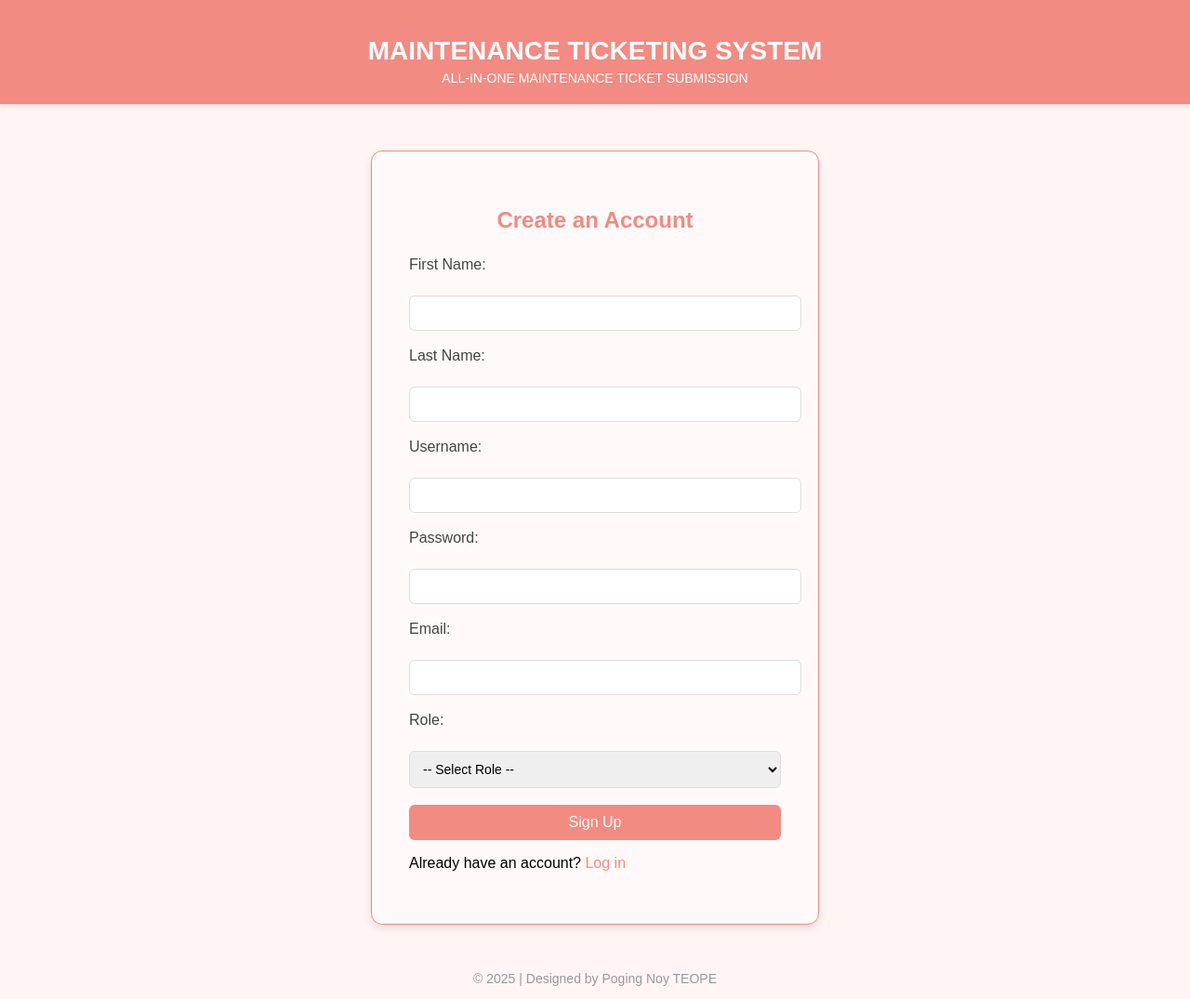
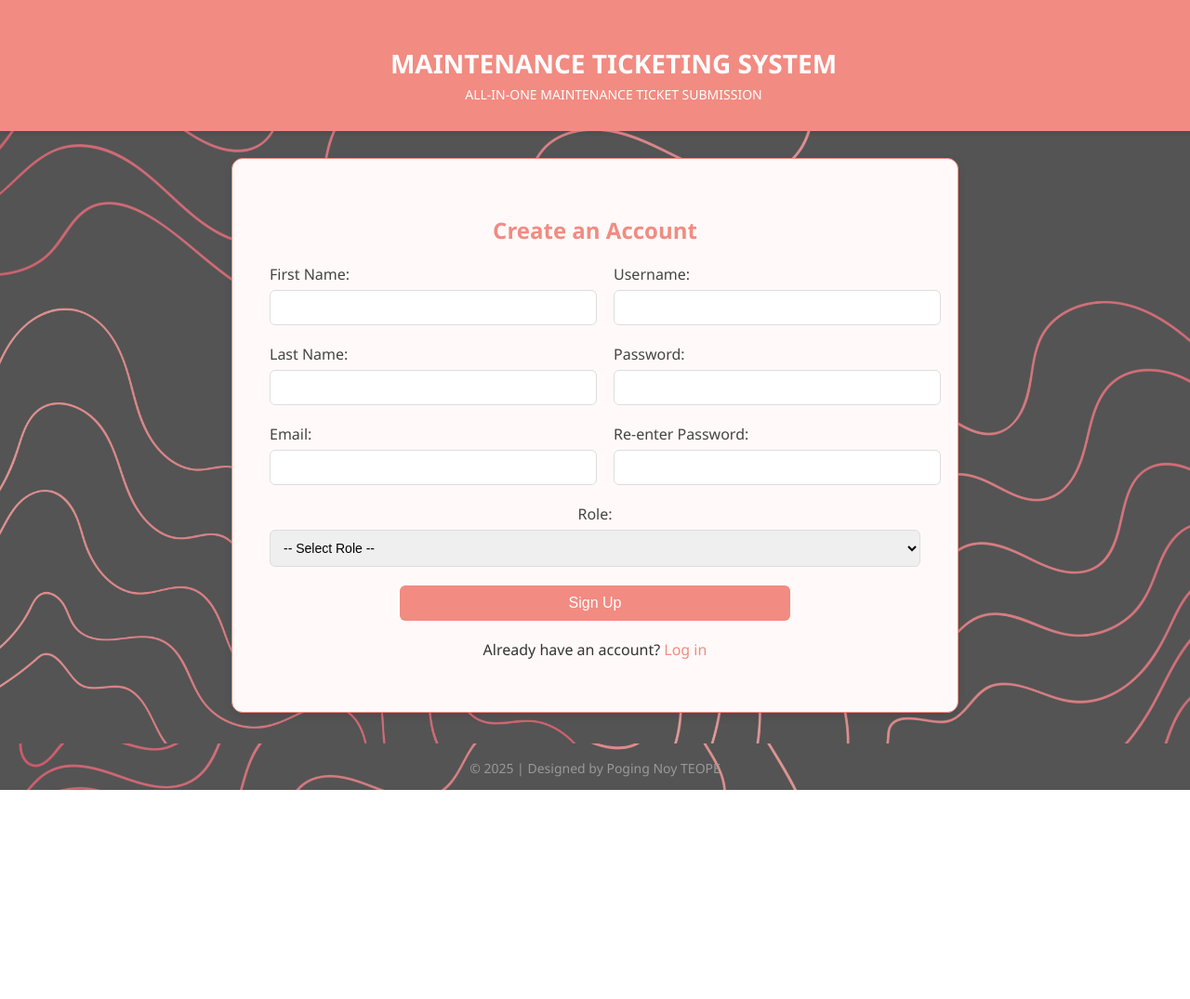
Before and after one commit to KhastG/PythonProject-MRS-, a Flask app: page /signup in a window 1280 px wide. Shown: the whole page at 93% size. After the commit the page ends 850 px from the top, so only its background shows below. Run offline with Flask 3, Linux system fonts and the light colour scheme; parts of the project's set-up code (start-up, migrations or seed data) failed here and were passed over.

Commit message:
background pictures and improved UIX for the signup webpage code

```diff
--- a/static/signup.css
+++ b/static/signup.css
@@ -1,10 +1,16 @@
+body::-webkit-scrollbar {
+    display: none;
+}
+
 body {
+  background: url('website_images/ticketing-background.png') no-repeat center center fixed;
+  background-size: cover;
+  font-family: 'Segoe UI', Tahoma, Geneva, Verdana, sans-serif;
+  color: #333;
+  text-align: center;
   margin: 0;
-  padding: 0;
-  font-family: "Poppins", sans-serif;
-  background-color: #fff5f5;
+  padding-top: 120px;
   opacity: 0;
-  transition: opacity 0.5s ease;
   transform: translateX(30px);
   transition: opacity 0.6s ease, transform 0.6s ease;
 }
@@ -19,24 +25,54 @@
   transform: translateX(-30px);
 }
 
-/* Center the form vertically */
+header {
+  position: fixed;
+  top: 0;
+  left: 0;
+  width: 100%;
+  background-color: #f28b82;
+  color: white;
+  text-align: center;
+  padding: 30px 20px;
+  box-shadow: 0 2px 6px rgba(0, 0, 0, 0.1);
+  z-index: 1000;
+}
+
+.title h1 {
+  font-size: 28px;
+  margin-bottom: 5px;
+}
+
+.title p {
+  font-size: 14px;
+  margin: 0;
+}
+
 .form-box {
-  max-width: 400px;
-  margin: 50px auto; /* adds nice top spacing */
+  max-width: 700px;
+  margin: 50px auto;
   background: #fffaf9;
-  padding: 40px;
+  padding: 40px 40px 40px 40px;
   border-radius: 12px;
   box-shadow: 0 4px 10px rgba(0, 0, 0, 0.1);
   border: 1px solid #f28b82;
 }
 
 .form-box h2 {
-  text-align: center;
   color: #f28b82;
-  margin-bottom: 25px;
 }
 
-/* Labels & inputs */
+.form-grid {
+  display: grid;
+  grid-template-columns: 1fr 1fr;
+  gap: 20px 40px;
+  margin-bottom: 20px;
+}
+
+.form-group {
+  text-align: left;
+}
+
 label {
   display: block;
   margin-bottom: 6px;
@@ -58,29 +94,30 @@
   box-shadow: 0 0 4px rgba(242, 139, 130, 0.4);
 }
 
-/* Button styling */
+.centered-fields {
+  margin-top: 20px;
+  text-align: center;
+}
+
 button {
   background-color: #f28b82;
   color: white;
   border: none;
   padding: 10px 0;
-  width: 100%;
+  width: 60%;
   border-radius: 6px;
   font-size: 16px;
   cursor: pointer;
   transition: background 0.3s;
+  margin-top: 20px;
 }
 
 button:hover {
   background-color: #e57368;
 }
 
-/* Footer */
-footer {
-  text-align: center;
-  margin-top: 40px;
-  color: #999;
-  font-size: 14px;
+.login-text {
+  margin-top: 20px;
 }
 
 a {
@@ -92,21 +129,9 @@
   text-decoration: underline;
 }
 
-/* Header styling */
-header {
+footer {
   text-align: center;
-  background-color: #f28b82;
-  color: white;
-  padding: 30px 20px;
-  box-shadow: 0 2px 6px rgba(0,0,0,0.1);
+  margin-top: 40px;
+  color: #999;
+  font-size: 14px;
 }
-
-.title h1 {
-  font-size: 28px;
-  margin-bottom: 5px;
-}
-
-.title p {
-  font-size: 14px;
-  margin: 0;
-}
--- a/static/signup.js
+++ b/static/signup.js
@@ -1,36 +1,54 @@
 document.addEventListener("DOMContentLoaded", function() {
-    requestAnimationFrame(() => {
-    document.body.classList.add("fade-in");
-  });
+  requestAnimationFrame(() => document.body.classList.add("fade-in"));
 
-  // Add fade-out + slide transition when navigating links
   document.querySelectorAll("a").forEach(link => {
     if (link.hostname === window.location.hostname) {
       link.addEventListener("click", e => {
         e.preventDefault();
         document.body.classList.remove("fade-in");
         document.body.classList.add("fade-out");
-        setTimeout(() => {
-          window.location.href = link.href;
-        }, 500); // matches the CSS transition duration
+        setTimeout(() => { window.location.href = link.href; }, 500);
       });
     }
   });
-    const form = document.getElementById("signupForm");
+
+  const form = document.getElementById("signupForm");
+  if (form) {
     form.addEventListener("submit", function(e) {
+      const username = document.getElementById("username")?.value.trim();
+      const email = document.getElementById("email")?.value.trim();
+      const password = document.getElementById("password")?.value.trim();
+
+      if (!username || !email || !password) {
         e.preventDefault();
+        alert("All fields are required!");
+        return;
+      }
+    });
+  }
 
-        const username = document.getElementById("username").value.trim();
-        const email = document.getElementById("email").value.trim();
-        const password = document.getElementById("password").value.trim();
+  const roleSelect = document.getElementById("role");
+  const maintenanceDiv = document.getElementById("maintenanceTypeDiv");
+  const maintenanceSelect = document.getElementById("maintenanceType");
 
-        if (!username || !email || !password) {
-            alert("All fields are required!");
-            return;
-        }
+  if (roleSelect && maintenanceDiv && maintenanceSelect) {
+    if (roleSelect.value === "maintenance") {
+      maintenanceDiv.style.display = "block";
+      maintenanceSelect.disabled = false;
+    } else {
+      maintenanceDiv.style.display = "none";
+      maintenanceSelect.disabled = true;
+    }
 
-        console.log("Submitting:", { username, email, password });
-
-        form.submit();
+    roleSelect.addEventListener("change", () => {
+      if (roleSelect.value === "maintenance") {
+        maintenanceDiv.style.display = "block";
+        maintenanceSelect.disabled = false;
+      } else {
+        maintenanceDiv.style.display = "none";
+        maintenanceSelect.disabled = true;
+        maintenanceSelect.value = "";
+      }
     });
+  }
 });
--- a/templates/admin_dashboard.html
+++ b/templates/admin_dashboard.html
@@ -5,7 +5,7 @@
     <title>Admin Dashboard</title>
     <link rel="stylesheet" href="{{ url_for('static', filename='dashboard.css') }}">
     <link href="https://cdn.jsdelivr.net/npm/bootstrap@5.3.3/dist/css/bootstrap.min.css" rel="stylesheet">
-    <link rel="icon" type="image/png" href="{{ url_for('static', filename='maintenance_ticket.png') }}">
+    <link rel="icon" type="image/png"  href="{{ url_for('static', filename='website_images/maintenance_ticket.png') }}">
 </head>
 <body>
 <header style="background-color:#f28b82; color: white; padding: 20px;">
--- a/templates/dashboard.html
+++ b/templates/dashboard.html
@@ -2,10 +2,9 @@
 <html lang="en">
 <head>
     <title>Employee Dashboard</title>
-    <link rel="stylesheet" href="{{ url_for('static', filename='dashboard.css') }}"> <!-- Universal CSS url-->
+    <link rel="stylesheet" href="{{ url_for('static', filename='dashboard.css') }}">
     <link href="https://cdn.jsdelivr.net/npm/bootstrap@5.3.3/dist/css/bootstrap.min.css" rel="stylesheet">
-    <!-- Bootstrap for card view-->
-    <link rel="icon" type="image/png" href="{{ url_for('static', filename='maintenance_ticket.png') }}">
+    <link rel="icon" type="image/png"  href="{{ url_for('static', filename='website_images/maintenance_ticket.png') }}">
 </head>
 <body>
 <header style="background-color:#f28b82; color: white; padding: 20px;">
--- a/templates/edit_ticket.html
+++ b/templates/edit_ticket.html
@@ -5,7 +5,7 @@
     <title>Edit Ticket</title>
     <link rel="stylesheet" href="{{ url_for('static', filename='dashboard.css') }}">
     <link href="https://cdn.jsdelivr.net/npm/bootstrap@5.3.3/dist/css/bootstrap.min.css" rel="stylesheet">
-    <link rel="icon" type="image/png" href="{{ url_for('static', filename='maintenance_ticket.png') }}">
+    <link rel="icon" type="image/png"  href="{{ url_for('static', filename='website_images/maintenance_ticket.png') }}">
 </head>
 <body>
 <header style="background-color:#f28b82; color: white; padding: 20px;">
--- a/templates/login.html
+++ b/templates/login.html
@@ -3,7 +3,7 @@
 <head>
     <title>Login</title>
     <link rel="stylesheet" href="{{ url_for('static', filename='login.css') }}">
-    <link rel="icon" type="image/png" href="{{ url_for('static', filename='maintenance_ticket.png') }}">
+    <link rel="icon" type="image/png"  href="{{ url_for('static', filename='website_images/maintenance_ticket.png') }}">
 </head>
 <body>
     <header style="background-color:#f28b82; color: white; padding: 20px;">
--- a/templates/maintenance_dashboard.html
+++ b/templates/maintenance_dashboard.html
@@ -5,7 +5,7 @@
     <title>Maintenance Dashboard</title>
     <link rel="stylesheet" href="{{ url_for('static', filename='dashboard.css') }}">
     <link href="https://cdn.jsdelivr.net/npm/bootstrap@5.3.3/dist/css/bootstrap.min.css" rel="stylesheet">
-    <link rel="icon" type="image/png" href="{{ url_for('static', filename='maintenance_ticket.png') }}">
+    <link rel="icon" type="image/png"  href="{{ url_for('static', filename='website_images/maintenance_ticket.png') }}">
 </head>
 <body>
 <header style="background-color:#f28b82; color: white; padding: 20px;">
--- a/templates/signup.html
+++ b/templates/signup.html
@@ -1,63 +1,84 @@
 <!DOCTYPE html>
-<html lang="eng">
+<html lang="en">
 <head>
     <title>Sign Up</title>
     <link rel="stylesheet" href="{{ url_for('static', filename='signup.css') }}">
-    <link rel="icon" type="image/png" href="{{ url_for('static', filename='maintenance_ticket.png') }}">
+    <link rel="icon" type="image/png" href="{{ url_for('static', filename='website_images/maintenance_ticket.png') }}">
 </head>
 <body>
-    <header style="background-color:#f28b82; color: white; padding: 20px;">
+    <header>
         <div class="title">
-            <h1 style="font-weight: bold;">MAINTENANCE TICKETING SYSTEM</h1>
+            <h1>MAINTENANCE TICKETING SYSTEM</h1>
             <p>ALL-IN-ONE MAINTENANCE TICKET SUBMISSION</p>
         </div>
     </header>
+
     <div class="form-box">
         <h2>Create an Account</h2>
 
-        <form method="POST" action="/signup">
-            <label for="first_name">First Name:</label><br>
-            <input type="text" id="first_name" name="first_name" required><br><br>
+        <form method="POST" action="/signup" id="signupForm">
+            <div class="form-grid">
+                <div class="form-group">
+                    <label for="first_name">First Name:</label>
+                    <input type="text" id="first_name" name="first_name" required>
+                </div>
 
-            <label for="last_name">Last Name:</label><br>
-            <input type="text" id="last_name" name="last_name" required><br><br>
+                <div class="form-group">
+                    <label for="username">Username:</label>
+                    <input type="text" id="username" name="username" required>
+                </div>
 
-            <label for="username">Username:</label><br>
-            <input type="text" id="username" name="username" required><br><br>
+                <div class="form-group">
+                    <label for="last_name">Last Name:</label>
+                    <input type="text" id="last_name" name="last_name" required>
+                </div>
 
-            <label for="password">Password:</label><br>
-            <input type="password" id="password" name="password" required><br><br>
+                <div class="form-group">
+                    <label for="password">Password:</label>
+                    <input type="password" id="password" name="password" required>
+                </div>
 
-            <label for="email">Email:</label><br>
-            <input type="email" id="email" name="email" required><br><br>
+                <div class="form-group">
+                    <label for="email">Email:</label>
+                    <input type="email" id="email" name="email" required>
+                </div>
 
-            <label for="role">Role:</label><br>
-            <select id="role" name="role" onchange="toggleMaintenanceDropdown()" required>
+                <div class="form-group">
+                    <label for="confirm_password">Re-enter Password:</label>
+                    <input type="password" id="confirm_password" name="confirm_password" required>
+                </div>
+            </div>
+
+            <div class="centered-fields">
+                <label for="role">Role:</label>
+                <select id="role" name="role" required>
                     <option value="">-- Select Role --</option>
                     <option value="employee">Employee</option>
                     <option value="maintenance">Maintenance</option>
-            </select><br><br>
+                </select>
 
                 <div id="maintenanceTypeDiv" style="display:none;">
-                <label for="maintenanceType">Maintenance Type:</label><br>
+                    <label for="maintenanceType">Maintenance Type:</label>
                     <select id="maintenanceType" name="maintenanceType" disabled required>
                         <option value="">-- Select Maintenance Type --</option>
                         <option value="plumbing">Plumbing</option>
                         <option value="electrical">Electrical</option>
                         <option value="it">IT Support</option>
                         <option value="carpentry">Carpentry</option>
-                </select><br><br>
+                    </select>
                 </div>
 
                 <button type="submit">Sign Up</button>
+            </div>
         </form>
 
-        <p>Already have an account? <a href="{{ url_for('login') }}">Log in</a></p>
+        <p class="login-text">Already have an account? <a href="{{ url_for('login') }}">Log in</a></p>
     </div>
 
     <footer>
         <p>&copy; 2025 | Designed by Poging Noy TEOPE</p>
     </footer>
+
     <script src="{{ url_for('static', filename='signup.js') }}"></script>
 </body>
 </html>
--- a/templates/submit_ticket.html
+++ b/templates/submit_ticket.html
@@ -3,7 +3,7 @@
 <head>
     <title>Submit Ticket</title>
     <link rel="stylesheet" href="{{ url_for('static', filename='dashboard.css') }}">
-    <link rel="icon" type="image/png" href="{{ url_for('static', filename='maintenance_ticket.png') }}">
+    <link rel="icon" type="image/png"  href="{{ url_for('static', filename='website_images/maintenance_ticket.png') }}">>
 </head>
 <body>
     <header style="background-color:#f28b82; color: white; padding: 20px;">
--- a/templates/verify_otp.html
+++ b/templates/verify_otp.html
@@ -3,7 +3,7 @@
 <head>
     <title>Verify OTP</title>
     <link rel="stylesheet" href="{{ url_for('static', filename='signup.css') }}">
-    <link rel="icon" type="image/png" href="{{ url_for('static', filename='maintenance_ticket.png') }}">
+    <link rel="icon" type="image/png"  href="{{ url_for('static', filename='website_images/maintenance_ticket.png') }}">
 </head>
 <body>
     <div id="toast" class="toast"></div>
```
Also changed, not shown: static/dashboard.css (+16 -18 lines), static/login.css (+9 -3 lines), static/website_images/maintenance_ticket.png (renamed from static/maintenance_ticket.png), static/website_images/ticketing-background.png (added). Lines whose indentation alone changed are shown as unchanged.
